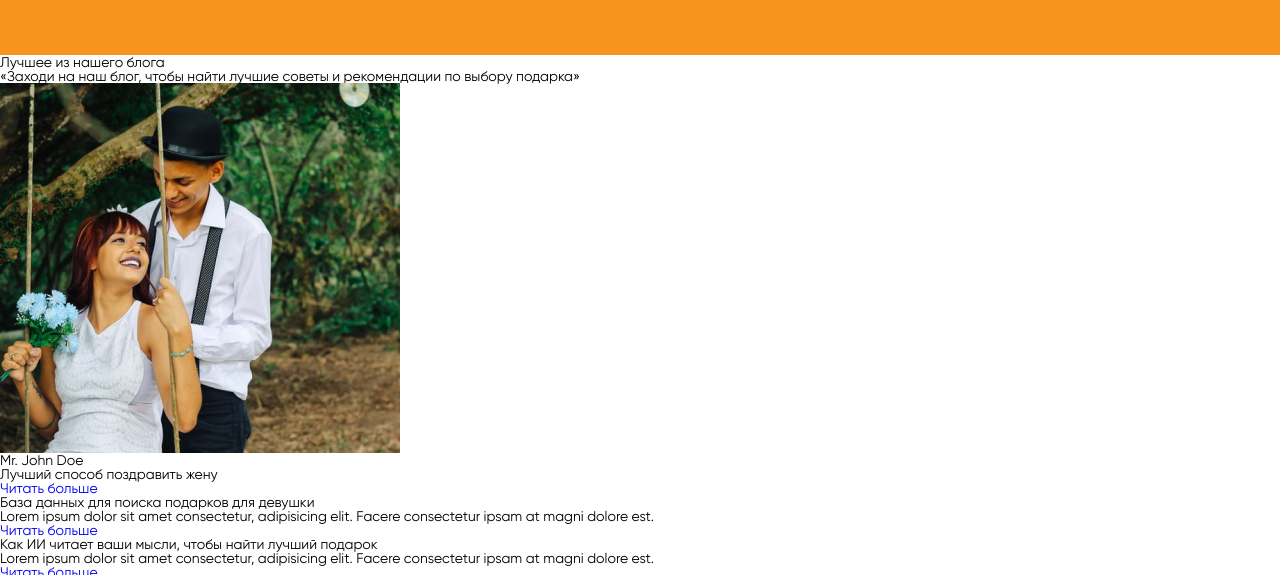
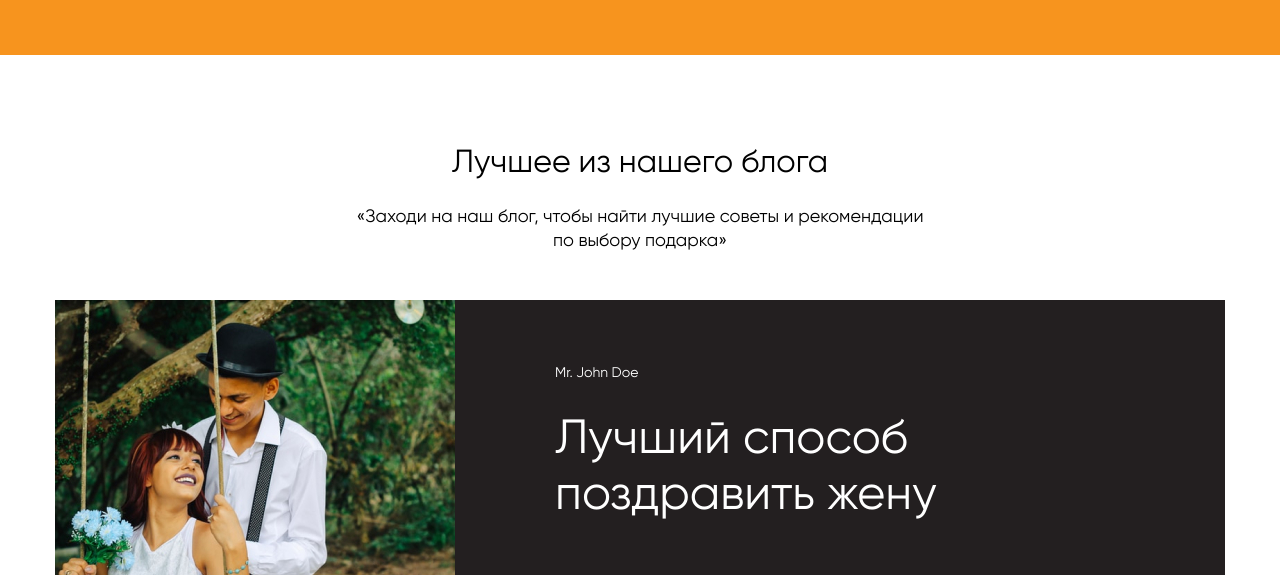
Before and after one commit to TimKot320/Gift_store, a plain HTML site: page index.html in a window 1280 px wide. Shown: the part 2414-2989 px from the top of the page. Drawn offline with Linux system fonts and the light colour scheme; a web font is replaced by a local one.

Commit message:
add first artcle

```diff
--- a/index.html
+++ b/index.html
@@ -97,13 +97,19 @@
 		</section>
 		<!-- ===== Секция 5 - "Блог" ===== -->
 		<section class="blog">
+			<div class="container">
 				<h2 class="blog__title">Лучшее из нашего блога</h2>
 				<p class="blog__promotext">«Заходи на наш блог, чтобы найти лучшие советы и рекомендации по выбору подарка»</p>
-			<article class="blog__article">
-				<img src="./img/couple.jpg" alt="Молдая пара на качелях" class="blog__img">
+				<div class="blog__articles-container">
+					<article class="blog__article article-banner">
+						<div class="blog__img">
+							<img src="./img/couple.jpg" alt="Молoдая пара на качелях">
+						</div>
+						<div class="blog__banner-content">
 							<p class="blog__article-header">Mr. John Doe</p>
 							<h3 class="blog__article-title">Лучший способ поздравить жену</h3>
 							<a href="#" class="blog__link">Читать больше</a>
+						</div>
 					</article>
 					<article class="blog__article">
 						<h3 class="blog__article-title">База данных для поиска подарков для девушки</h3>
@@ -115,6 +121,8 @@
 						<p class="blog__article-text">Lorem ipsum dolor sit amet consectetur, adipisicing elit. Facere consectetur ipsam at magni dolore est.</p>
 						<a href="#" class="blog__link">Читать больше</a>
 					</article>
+				</div>
+			</div>
 		</section>
 	</main>
 	<!-- ===== Футер ===== -->
--- a/scss/app.scss
+++ b/scss/app.scss
@@ -20,3 +20,5 @@
 @import "./main/gifts";
 // Registration
 @import "./main/registration";
+// Blog
+@import "./main/blog";
--- /dev/null
+++ b/scss/main/_blog.scss
@@ -0,0 +1,85 @@
+.blog {
+	padding: 88px 0px 80px 0px;
+
+	&__title {
+		font-size: 32px;
+		line-height: 37px;
+		text-align: center;
+	}
+
+	&__promotext {
+		max-width: 570px;
+		font-size: 18px;
+		line-height: 136%;
+		text-align: center;
+		margin: 24px auto 47px auto;
+	}
+
+	&__articles-container {
+		display: grid;
+		grid-template-columns: repeat(2, minmax(auto, 570px));
+		column-gap: 30px;
+		row-gap: 40px;
+	}
+
+	&__article {
+	}
+
+	&__article.article-banner {
+		grid-column: 1 / 3;
+		display: flex;
+		background-color: #231F20;
+
+		p {
+			font-size: 14px;
+			line-height: 140%;
+			align-items: center;
+			color: #ffffff;
+		}
+
+		h3 {
+			font-size: 48px;
+			line-height: 56px;
+			color: #ffffff;
+			max-width: 500px;
+			margin: 27px 0px 60px 0px;
+		}
+
+		a {
+			font-size: 18px;
+			line-height: 140%;
+			align-items: center;
+			color: #ffffff;
+		}
+	}
+
+	&__banner-content {
+		padding: 63px 0px 49px 100px;
+	}
+
+	&__img {
+
+		img {
+			// width: 100%;
+			// height: 100%;
+			// position: absolute;
+			// top: 0;
+			// left: 0;
+			// object-fit: cover;
+		}
+	}
+
+	&__article-header {
+
+	}
+
+	&__article-title {
+
+	}
+
+	&__link {
+	}
+
+	&__article-text {
+	}
+}
```
Also changed, not shown: css/app.css. Lines whose indentation alone changed are shown as unchanged.
